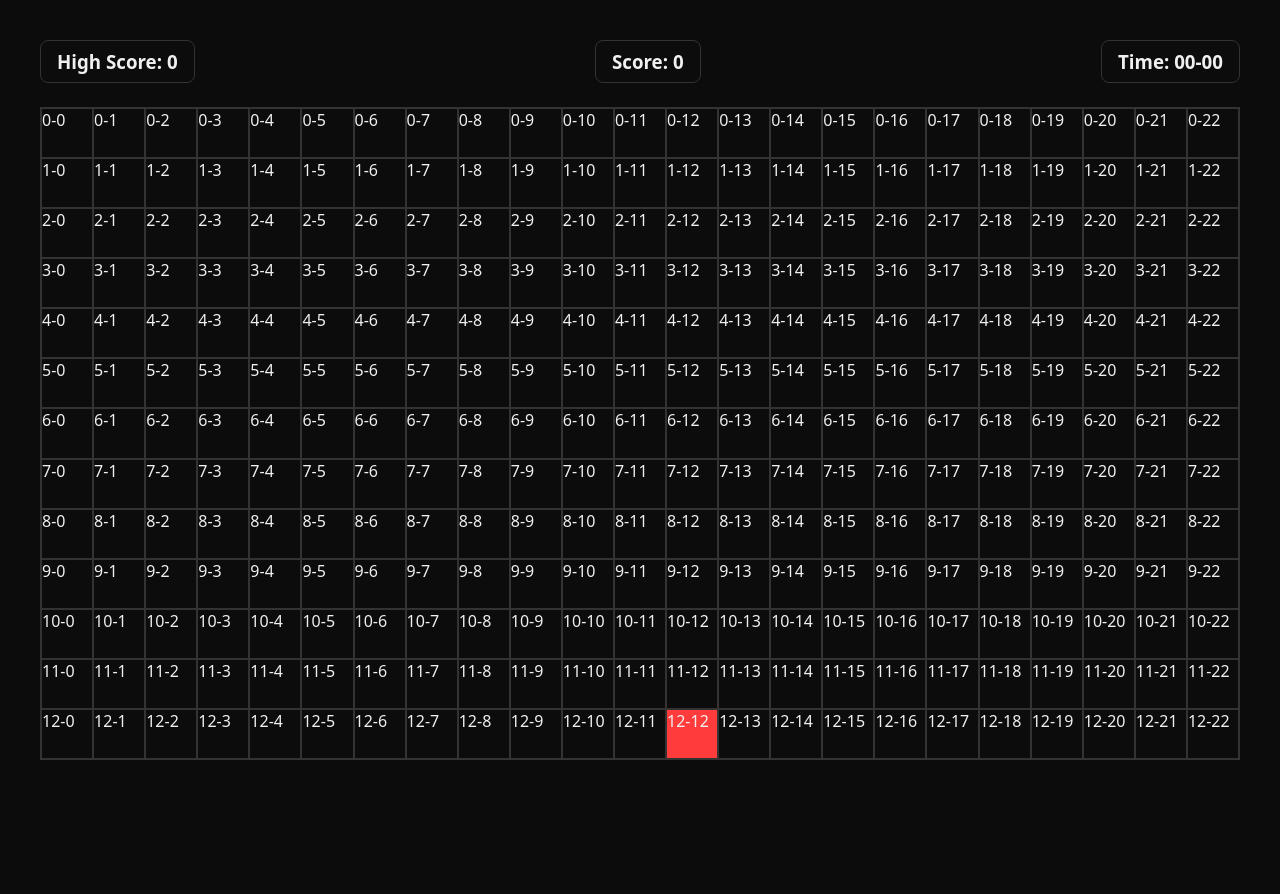
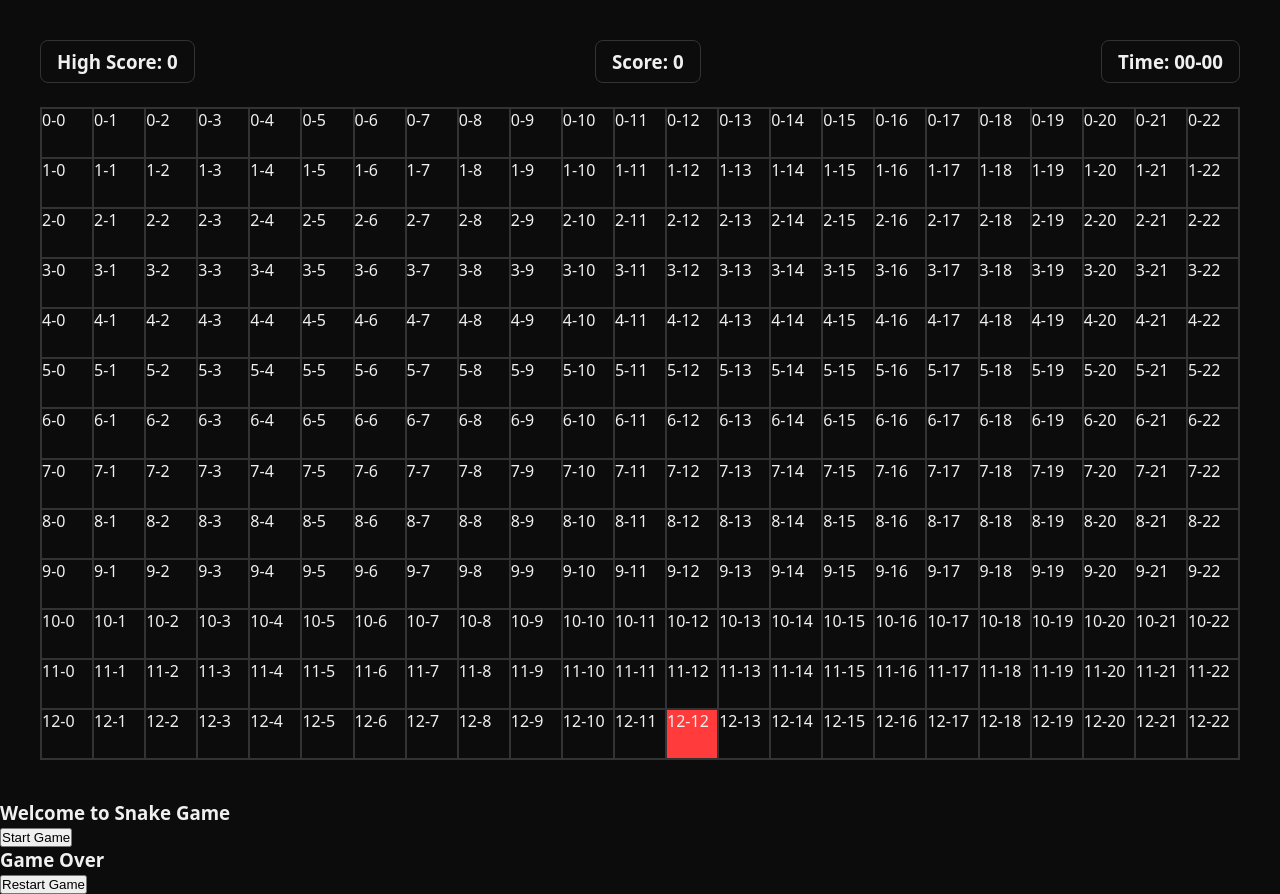
Before and after one commit to Ved-nt/snake_game, a plain HTML site: page index.html in a window 1280 px wide. Before the commit the page ends 800 px from the top, so only its background shows below. Drawn offline with Linux system fonts and the light colour scheme.

Commit message:
Add files via upload

```diff
--- a/index.html
+++ b/index.html
@@ -28,6 +28,16 @@
             </div>
             <div class="board"></div>
         </section>
+        <div class="modal">
+            <div class="start-game">
+                <h3>Welcome to Snake Game</h3>
+                <button class="btn btn-start">Start Game</button>
+            </div>
+            <div class="game-over">
+                <h3>Game Over</h3>
+                <button class="btn btn-restart">Restart Game</button>
+            </div>
+        </div>
     </main>
     <script src="script.js"></script>
 </body>
```
